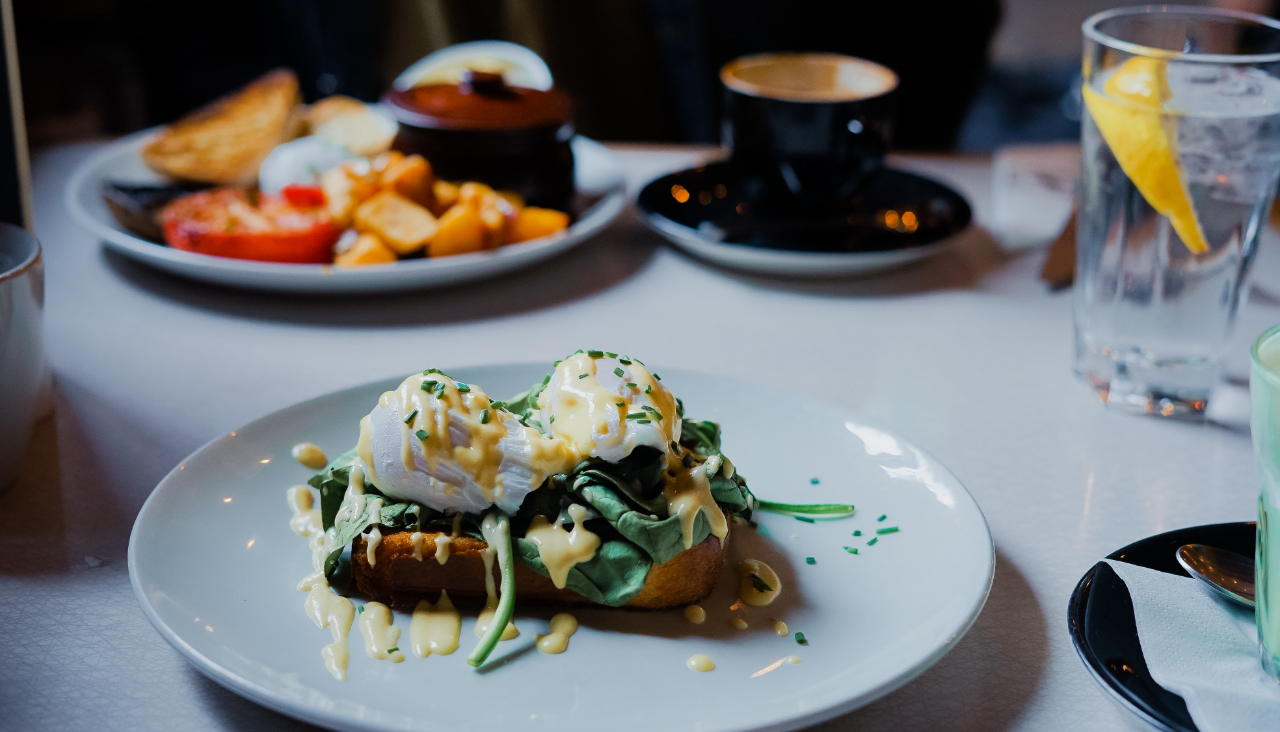
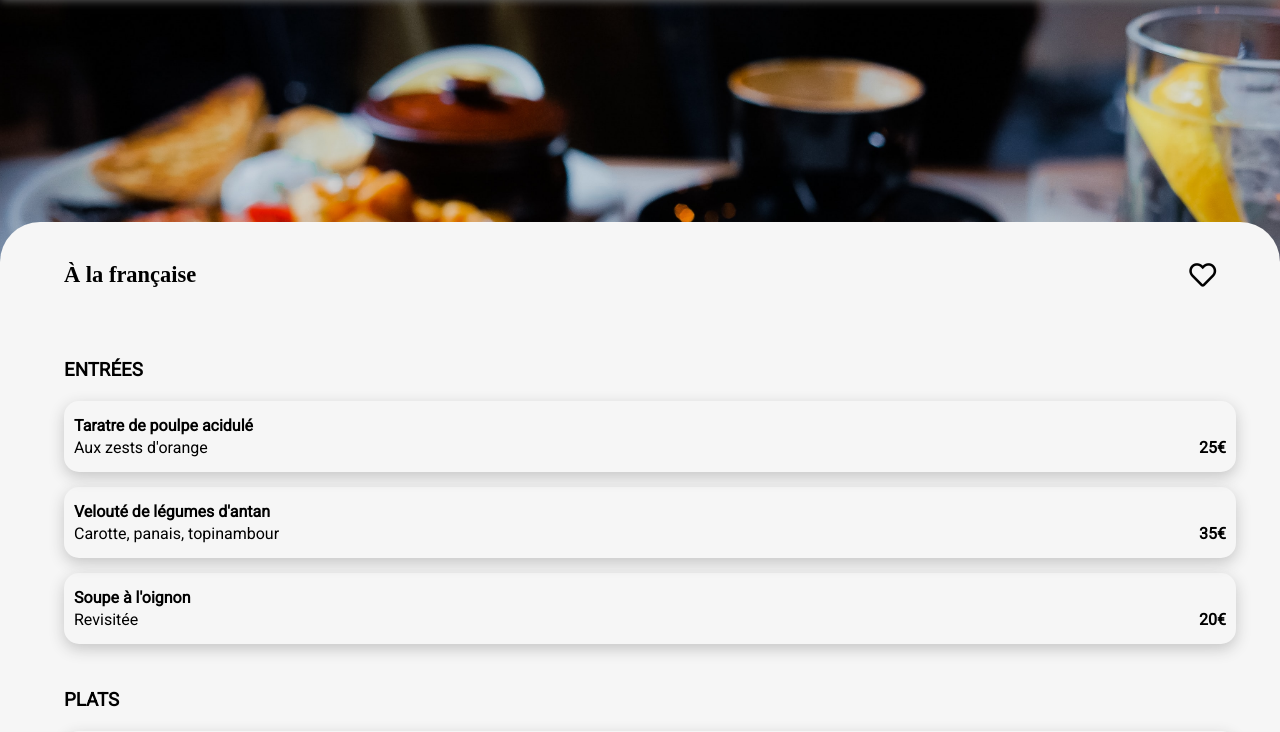
Before and after one commit to tompascreau/Pascreautom_3_27012021, a website: page pages/alafrancaise.html in a window 1280 px wide. Shown: the part 68-800 px from the top of the page. Drawn offline with Linux system fonts and the light colour scheme; a web font is replaced by a local one.

Commit message:
effet parallaxe pages de menu

```diff
--- a/pages/alafrancaise.html
+++ b/pages/alafrancaise.html
@@ -19,16 +19,14 @@
     </header>
     <main>
         <section class="image__restaurant">
-            <div class="image__restaurant__container">
-                <img src="../images/restaurants/toa-heftiba-DQKerTsQwi0-unsplash.jpg" alt="assiette de nourriture">
-            </div>
+            <section class="restaurant">
+                <h1>À la française</h1>
+                <div class="restaurant__like">
+                    <i class="far fa-heart"></i>
+                </div>
+            </section>
         </section>
-        <section class="restaurant">
-            <h1>À la française</h1>
-            <div class="restaurant__like">
-                <i class="far fa-heart"></i>
-            </div>
-        </section>
+
         <section class="repas">
             <h3>ENTRÉES</h3>
             <div class="repas__container">
--- a/sass/main.scss
+++ b/sass/main.scss
@@ -27,14 +27,23 @@ ul
     list-style: none;
 }
 
+main
+{
+    margin-top: 65px;
+}
+
 /* début du header */
 
 header
 {
+    z-index: 5;
+    position: fixed;
+    top: 0;
     height: 65px;
     width: 100%;
     display: flex;
     box-shadow: 0 2px 10px grey;
+    background-color: #ffffff;
     & img
     {
         max-width: 50%;
--- a/sass/pages/alafrancaise.scss
+++ b/sass/pages/alafrancaise.scss
@@ -34,15 +34,20 @@ ul
 main
 {
     background-color: $background_global;
+    padding-bottom: 30px;
 }
 
 /* début du header */
 
 header
 {
+    position: fixed;
+    width: 100%;
     box-shadow: 0 2px 10px grey;
+    background-color: $background_global;
     & .image
     {
+        z-index: 1;
         height: 65px;
         width: 100%;
         display: flex;
@@ -55,6 +60,7 @@ header
     }
     & .back
     {
+        z-index: 1;
         position: absolute;
         display: flex;
         top: 0;
@@ -78,6 +84,13 @@ header
 
 .image__restaurant
 {
+    background-image: url("/images/restaurants/toa-heftiba-DQKerTsQwi0-unsplash.jpg");
+    background-attachment: fixed;
+    background-size: 110% auto;
+    background-position: center;
+    background-position-y: 65px;
+    background-repeat: no-repeat;
+    padding-top: 340px;
     width: 100%;
     height: auto;
     &__container
@@ -97,13 +110,16 @@ header
 
 .restaurant
 {
-    padding: 30px 5%;
+    position: relative;
+    padding: 40px 5%;
+    margin-top: -50px;
     display: flex;
     justify-content: space-between;
     width: 90%;
-    font-size: 1.3rem;
-    border-top-left-radius: 50px;
-    border-top-right-radius: 50px;
+    font-size: 1.2rem;
+    border-top-left-radius: 40px;
+    border-top-right-radius: 40px;
+    background-color: $background_global;
     overflow: hidden;
     &__like
     {
@@ -183,7 +199,6 @@ header
     color: #ffffff;
     padding: 5%;
     padding-top: unset;
-    margin-top: 30px;
     background-color: $background_footer;
     &__title
     {
```
Also changed, not shown: public/css/pages/alafrancaise.css, public/css/style.css, 2 other files.
